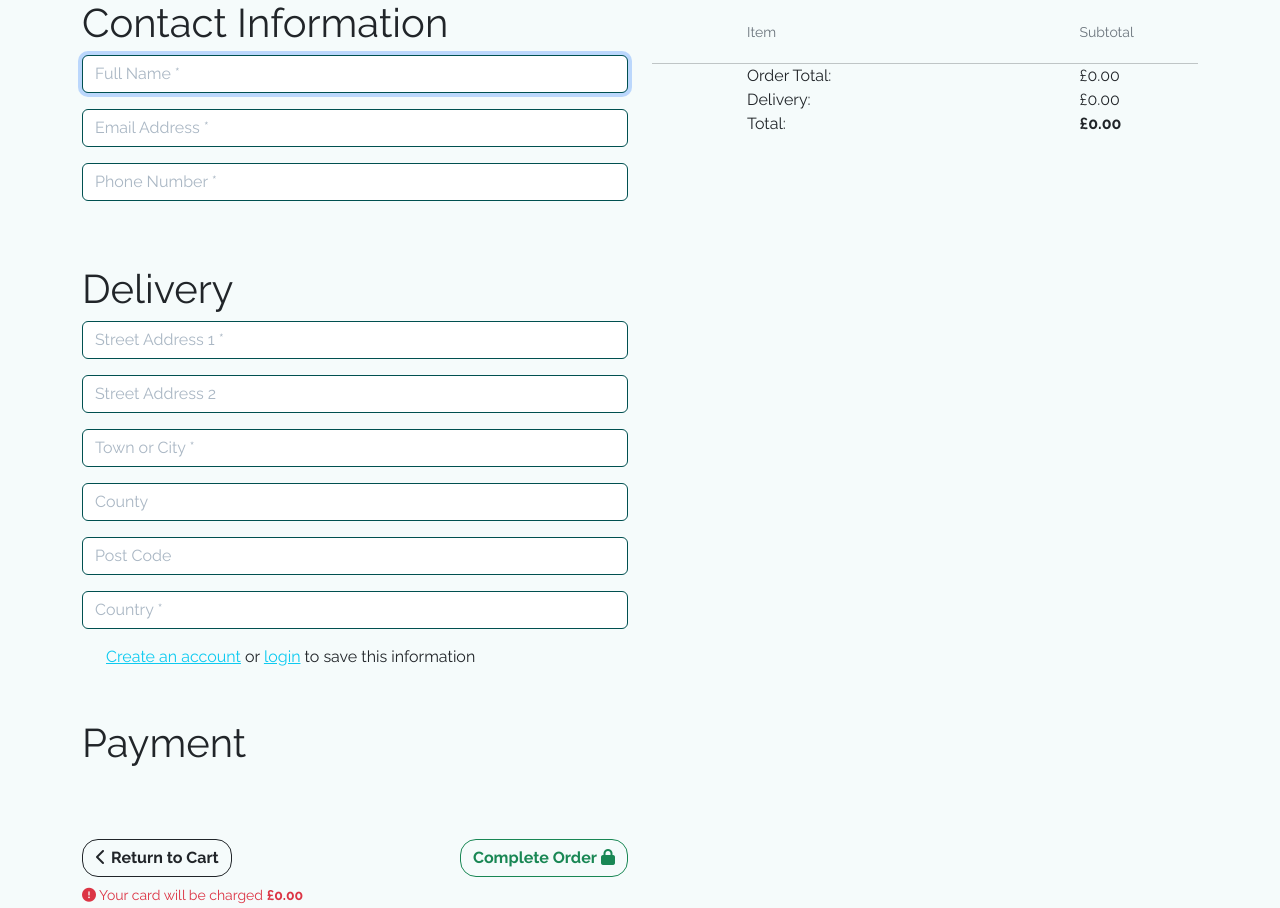
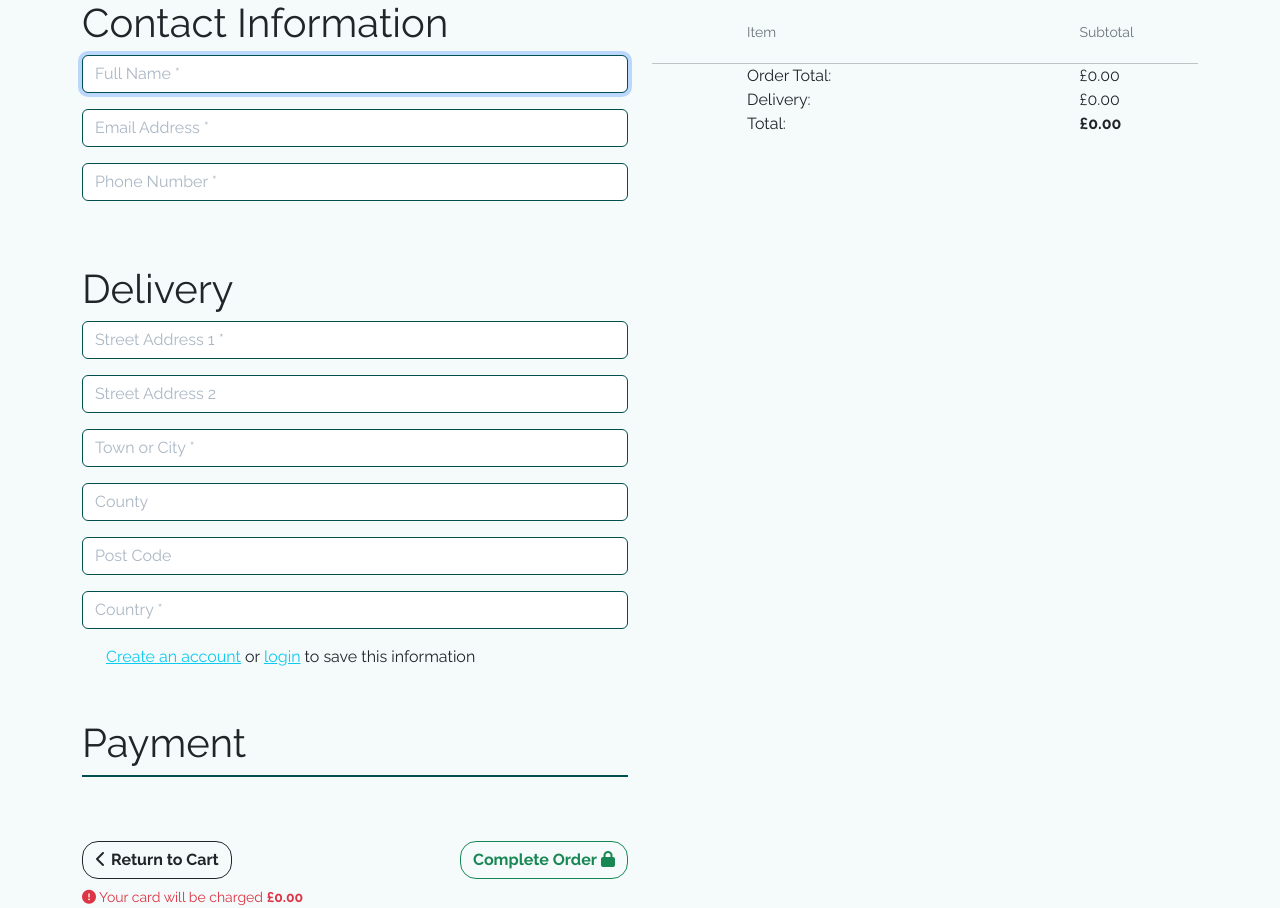
Before and after one commit to KlaudiaMatysiak/plushies, a Django app: template checkout/templates/checkout/checkout.html in a window 1280 px wide. Shown: the part 448-1356 px from the top of the page. Run offline with Django 3.2, Linux system fonts and the light colour scheme; the template is opened without the code that fills it: values that come from a table or form of the project are taken from there, others are empty; some libraries are stand-ins or nearby versions.

Commit message:
Fix typo

```diff
--- a/checkout/templates/checkout/checkout.html
+++ b/checkout/templates/checkout/checkout.html
@@ -91,7 +91,7 @@
                 <fieldset>
                     <legend class="fieldset-label display-6 px-2 w-auto">Payment</legend>
                     <!-- Stripe card element -->
-                    <div class="mb-3" id="card-elemnt"></div>
+                    <div class="mb-3" id="card-element"></div>
                     <!-- Form errors -->
                     <div class="mb-3 text-danger" id="card-errors" role="alert"></div>
                 </fieldset>
```
